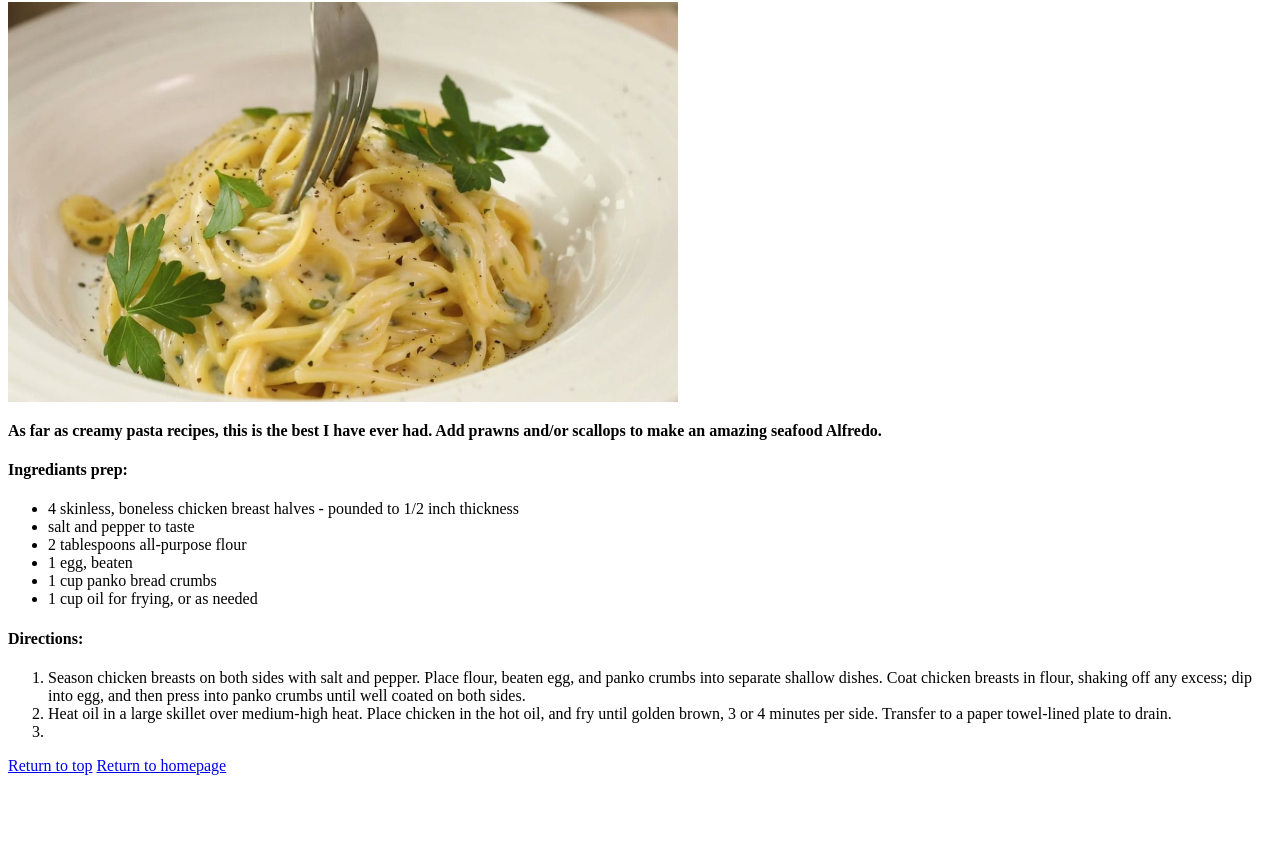
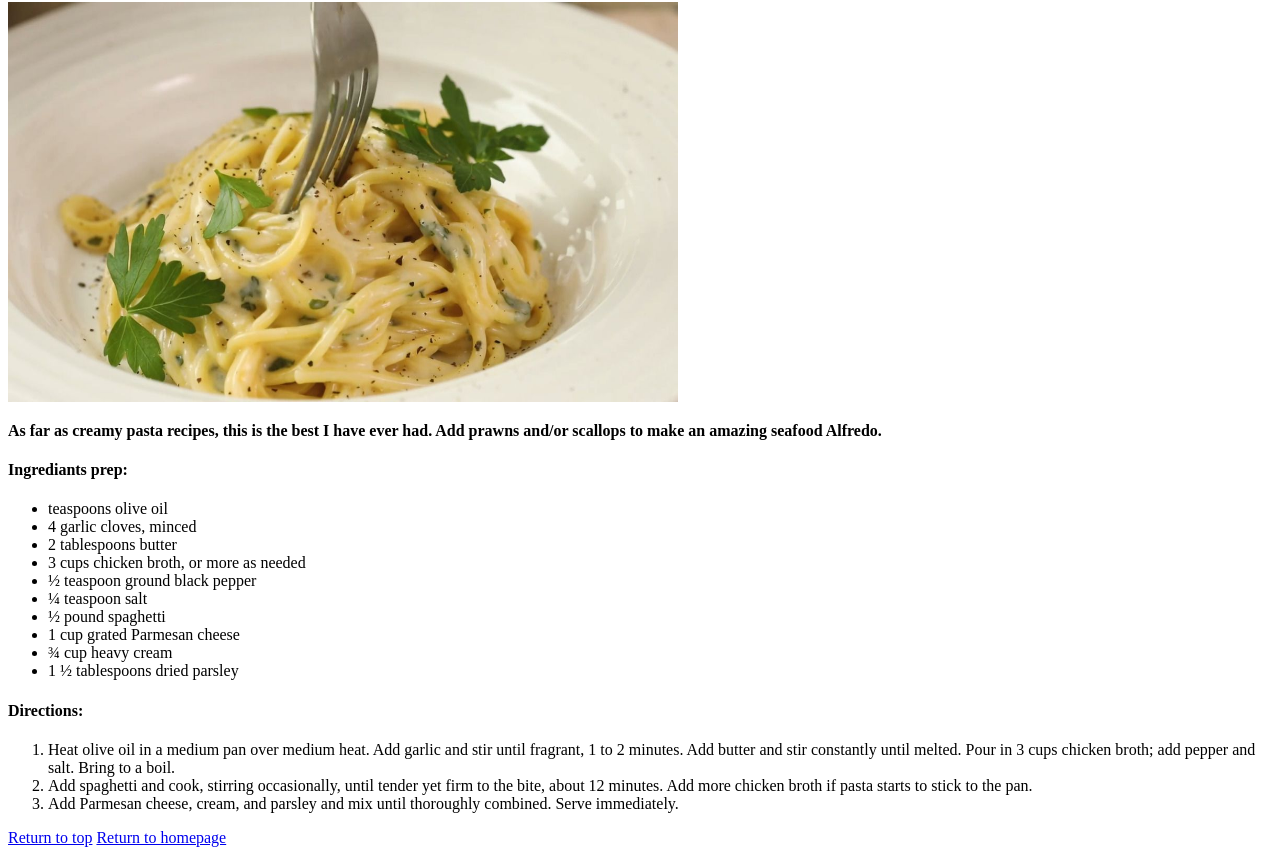
Before and after one commit to rookiestar2023/Odin-recipe, a plain HTML site: page recipes/recipetwo.html in a window 1280 px wide. Shown: the part 78-933 px from the top of the page. Before the commit the page ends 861 px from the top, so only its background shows below. Drawn offline with Linux system fonts and the light colour scheme.

Commit message:
Complete.

```diff
--- a/recipes/recipetwo.html
+++ b/recipes/recipetwo.html
@@ -11,17 +11,22 @@
     <strong><p>As far as creamy pasta recipes, this is the best I have ever had. Add prawns and/or scallops to make an amazing seafood Alfredo.</p></strong>
     <h4><strong>Ingrediants prep:</strong></h4>
     <ul>
-        <li>4 skinless, boneless chicken breast halves - pounded to 1/2 inch thickness</li>
-        <li>salt and pepper to taste</li>
-        <li>2 tablespoons all-purpose flour</li>
-        <li>1 egg, beaten</li>
-        <li>1 cup panko bread crumbs</li>
-        <li>1 cup oil for frying, or as needed</li>
+        <li>teaspoons olive oil</li>
+        <li>4 garlic cloves, minced</li>
+        <li>2 tablespoons butter</li>
+        <li>3 cups chicken broth, or more as needed</li>
+        <li>½ teaspoon ground black pepper</li>
+        <li>¼ teaspoon salt</li>
+        <li>½ pound spaghetti</li>
+        <li>1 cup grated Parmesan cheese</li>
+        <li>¾ cup heavy cream</li>
+        <li>1 ½ tablespoons dried parsley</li>
     </ul>
     <h4><strong>Directions:</strong></h4>
     <ol>
-        <li>Season chicken breasts on both sides with salt and pepper. Place flour, beaten egg, and panko crumbs into separate shallow dishes. Coat chicken breasts in flour, shaking off any excess; dip into egg, and then press into panko crumbs until well coated on both sides.</li>
-        <li>Heat oil in a large skillet over medium-high heat. Place chicken in the hot oil, and fry until golden brown, 3 or 4 minutes per side. Transfer to a paper towel-lined plate to drain.<li>
+        <li>Heat olive oil in a medium pan over medium heat. Add garlic and stir until fragrant, 1 to 2 minutes. Add butter and stir constantly until melted. Pour in 3 cups chicken broth; add pepper and salt. Bring to a boil.</li>
+        <li>Add spaghetti and cook, stirring occasionally, until tender yet firm to the bite, about 12 minutes. Add more chicken broth if pasta starts to stick to the pan.</li>
+        <li>Add Parmesan cheese, cream, and parsley and mix until thoroughly combined. Serve immediately.</li>
     </ol>
     <a href="recipetwo.html">Return to top</a>
     <a href="../index.html">Return to homepage</a>
```
Also changed, not shown: recipes/recipethree.html (+29 -0 lines), recipes/chickenkatsu.jpg (added).
